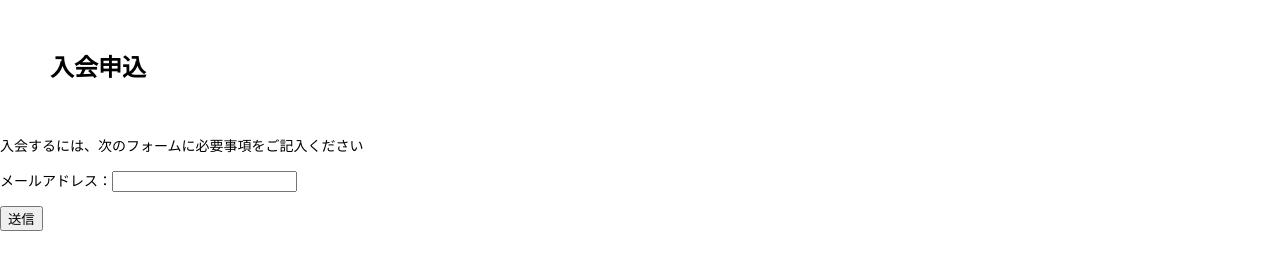
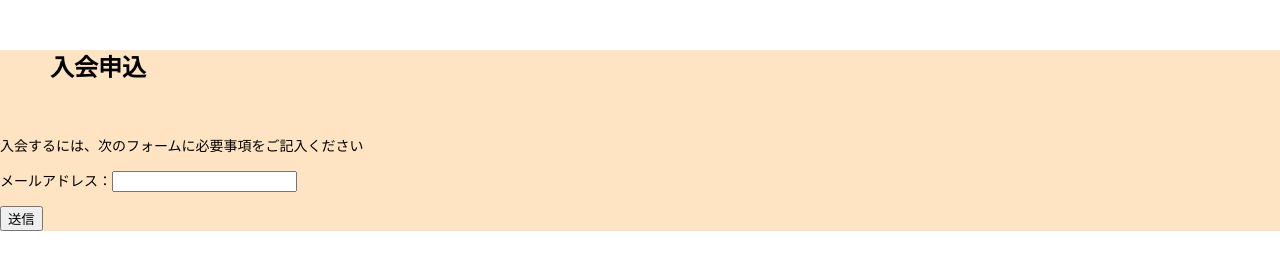
Before and after one commit to wada0819/web, a plain HTML site: page index.html in a window 1280 px wide. Drawn offline with Linux system fonts and the light colour scheme.

Commit message:
background-color

```diff
--- a/css/style.css
+++ b/css/style.css
@@ -6,3 +6,8 @@ h1{
     font-size: 24px;
     margin: 50px;
 }
+
+
+.content{
+    background-color: bisque;
+}
--- a/index.html
+++ b/index.html
@@ -9,9 +9,11 @@
     <link rel="stylesheet" href="css/style.css">
 </head>
 <body>
-    <h1>入会申込</h1>
-    <p>入会するには、次のフォームに必要事項をご記入ください</p>
-    <p>メールアドレス：<input type="email" name="mymail"></p>
-    <button type="submit">送信</button>
+    <div class="content">
+        <h1>入会申込</h1>
+        <p>入会するには、次のフォームに必要事項をご記入ください</p>
+        <p>メールアドレス：<input type="email" name="mymail"></p>
+        <button type="submit">送信</button>
+    </div>
 </body>
 </html>
```
